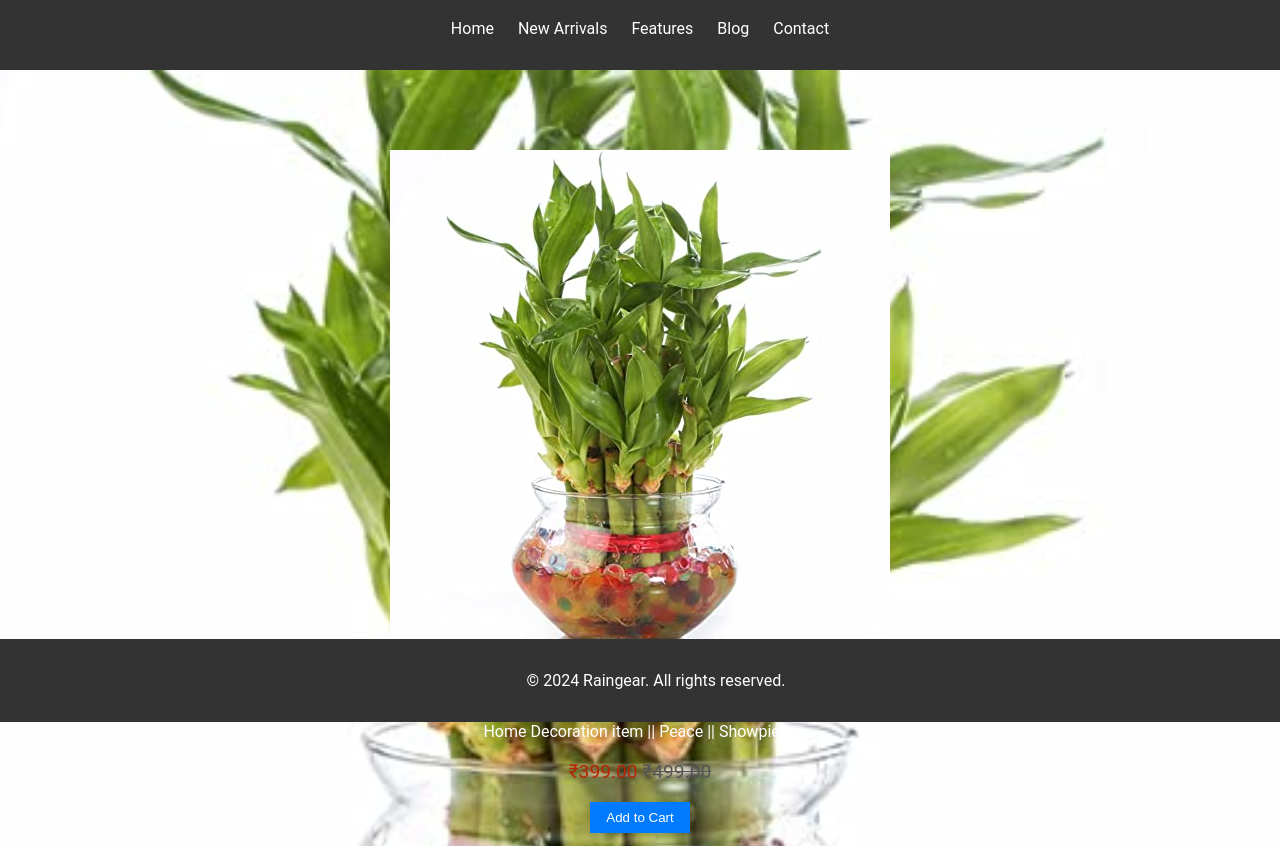
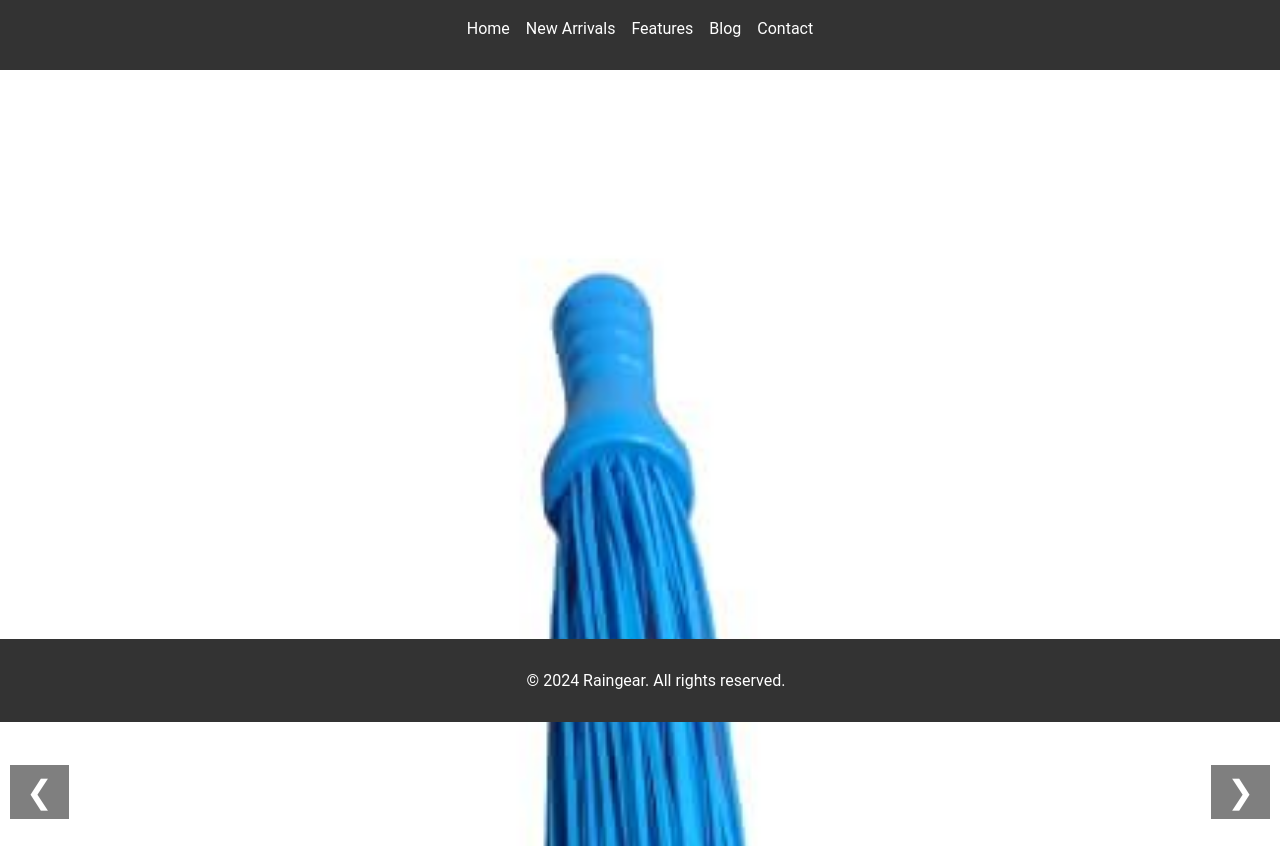
Before and after one commit to PRIYANKOMANNA/raingear, a plain HTML site: page index.html in a window 1280 px wide. Shown: the part 78-924 px from the top of the page. Drawn offline with Linux system fonts and the light colour scheme.

Commit message:
2nd chat gpt course
2nd chat gpt website added

```diff
--- a/index.html
+++ b/index.html
@@ -32,8 +32,20 @@
 					<button class="btn-more-info" onclick="moreInfo('Lucky Bamboo')">More Info</button>
 				</div>
 			</div>
-			<!-- Add more carousel items here -->
+			<div class="carousel-item">
+				<img src="assets/images/slider/slider2.png" alt="Portable Laptop Table">
+				<div class="carousel-content">
+					<h2>Portable Laptop Table</h2>
+					<p>Best Quality and Cheapest Price || Student Table || Laptop Table</p>
+					<p class="price">₹299.00 <del>₹499.00</del></p>
+					<button class="btn-cart" onclick="addToCart('Portable Laptop Table')">Add to Cart</button>
+					<button class="btn-more-info" onclick="moreInfo('Portable Laptop Table')">More Info</button>
+				</div>
+			</div>
+			<!-- Add more carousel items as needed -->
 		</div>
+		<button class="carousel-control prev" onclick="prevSlide()">&#10094;</button>
+		<button class="carousel-control next" onclick="nextSlide()">&#10095;</button>
 	</section>
 	<section id="new-arrivals" class="products">
 		<h2>New Arrivals</h2>
@@ -44,9 +56,15 @@
 			<button class="btn-cart" onclick="addToCart('Black Umbrella')">Add to Cart</button>
 			<button class="btn-more-info" onclick="moreInfo('Black Umbrella')">More Info</button>
 		</div>
-		<!-- Add more products here -->
+		<div class="product">
+			<img src="assets/images/populer-products/p2.png" alt="Leather Wallet">
+			<h3><a href="https://www.amazon.in/...">Leather Wallet</a></h3>
+			<p class="price">₹299.00 <del>₹499.00</del></p>
+			<button class="btn-cart" onclick="addToCart('Leather Wallet')">Add to Cart</button>
+			<button class="btn-more-info" onclick="moreInfo('Leather Wallet')">More Info</button>
+		</div>
+		<!-- Add more products as needed -->
 	</section>
-	<!-- Add more sections as needed -->
 </main>
 <footer>
 	<p>&copy; 2024 Raingear. All rights reserved.</p>
--- a/script.js
+++ b/script.js
@@ -1,3 +1,25 @@
+let currentSlide = 0;
+const slides = document.querySelectorAll('.carousel-item');
+
+function showSlide(index) {
+    slides.forEach((slide, i) => {
+        slide.classList.remove('active');
+        if (i === index) {
+            slide.classList.add('active');
+        }
+    });
+}
+
+function nextSlide() {
+    currentSlide = (currentSlide + 1) % slides.length;
+    showSlide(currentSlide);
+}
+
+function prevSlide() {
+    currentSlide = (currentSlide - 1 + slides.length) % slides.length;
+    showSlide(currentSlide);
+}
+
 function addToCart(product) {
     alert(`${product} has been added to your cart!`);
 }
@@ -5,3 +27,7 @@ function addToCart(product) {
 function moreInfo(product) {
     alert(`More information about ${product}`);
 }
+
+document.addEventListener('DOMContentLoaded', () => {
+    showSlide(currentSlide);
+});
--- a/styles.css
+++ b/styles.css
@@ -20,11 +20,9 @@ header h1 a {
 nav ul {
     list-style-type: none;
     padding: 0;
-}
-
-nav ul li {
-    display: inline;
-    margin: 0 10px;
+    display: flex;
+    justify-content: center;
+    gap: 1rem;
 }
 
 nav ul li a {
@@ -33,7 +31,8 @@ nav ul li a {
 }
 
 .hero {
-    background: url('assets/images/slider/slider1.png') no-repeat center center/cover;
+    position: relative;
+    overflow: hidden;
     color: #fff;
     text-align: center;
     padding: 5rem 1rem;
@@ -41,16 +40,60 @@ nav ul li a {
 
 .carousel {
     display: flex;
-    overflow: hidden;
+    transition: transform 0.5s ease-in-out;
 }
 
 .carousel-item {
     min-width: 100%;
-    transition: transform 0.5s ease-in-out;
+    transition: opacity 1s ease-in-out;
+    position: absolute;
+    top: 0;
+    left: 0;
+}
+
+.carousel-item img {
+    width: 100%;
 }
 
 .carousel-item.active {
-    transform: translateX(0);
+    position: relative;
+    opacity: 1;
+}
+
+.carousel-content {
+    position: absolute;
+    bottom: 20%;
+    left: 10%;
+    text-align: left;
+}
+
+.carousel-content h2 {
+    font-size: 2rem;
+    margin: 0;
+}
+
+.carousel-content p {
+    margin: 0.5rem 0;
+}
+
+.carousel-control {
+    position: absolute;
+    top: 50%;
+    transform: translateY(-50%);
+    background-color: rgba(0, 0, 0, 0.5);
+    color: #fff;
+    border: none;
+    font-size: 2rem;
+    cursor: pointer;
+    padding: 0.5rem 1rem;
+}
+
+.carousel-control.prev {
+    left: 10px;
+}
+
+.carousel-control.next {
+    right: 10px;
 }
 
 .products {
```
